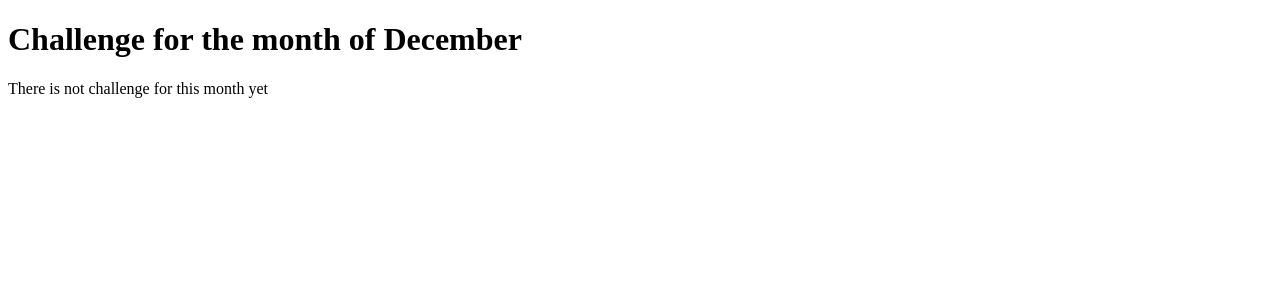
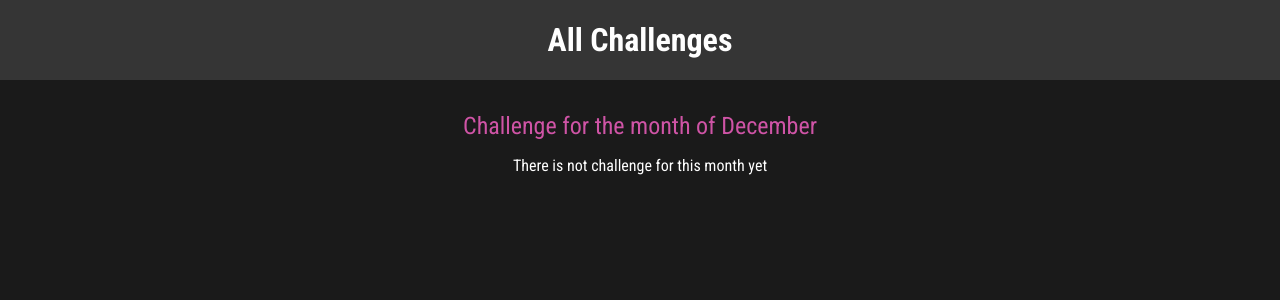
Before and after one commit to UtopicUnicorn995/Django_notes, a Django app: page /challenges/december in a window 1280 px wide. Shown: the top 300 px of the page. Run offline with Django 5.2, Linux system fonts and the light colour scheme.

Commit message:
django-notes: added static files and includes

```diff
--- /dev/null
+++ b/monthly_challenges/challenges/static/challenges/challenge.css
@@ -0,0 +1,22 @@
+h1,
+h2 {
+  text-align: center;
+  color: white;
+}
+
+h1 {
+  font-size: 1.5rem;
+  margin: 2rem 0 1rem 0;
+  font-weight: normal;
+  color: #cf54a6;
+}
+
+h2 {
+  font-size: 3rem;
+  font-weight: bold;
+}
+
+.fallback {
+  text-align: center;
+  color: white;
+}
--- /dev/null
+++ b/monthly_challenges/challenges/static/challenges/header.css
@@ -0,0 +1,25 @@
+header {
+    width: 100%;
+    height: 5rem;
+    background-color: #353535;
+  }
+
+  header nav {
+    width: 100%;
+    height: 100%;
+    display: flex;
+    justify-content: center;
+    align-items: center;
+  }
+
+  header nav a {
+    color: white;
+    font-size: 2rem;
+    font-weight: bold;
+    text-decoration: none;
+  }
+
+  header nav a:hover,
+  header nav a:active {
+    color: #cf54a6;
+  }
--- a/monthly_challenges/challenges/templates/challenges/challenge.html
+++ b/monthly_challenges/challenges/templates/challenges/challenge.html
@@ -1,13 +1,20 @@
 {% extends "base.html" %}
+{% load static %}
 
 {% block page_title %}
     Month of {{ month|title }} Challenge
 {% endblock  %}
 
+
+{% block css_files %}
+    <link rel="stylesheet" href="{% static "challenges/challenge.css" %}">
+{% endblock css_files %}
+
 {% block content %}
+{%include "challenges/includes/header.html"%}
     <h1>Challenge for the month of {{ month|title }}</h1>
     {% if text is None %}
-        <p>There is not challenge for this month yet</p>
+        <p class="fallback">There is not challenge for this month yet</p>
     {% else %}
     <h2>{{ text }}</h2>
     {% endif %}
--- /dev/null
+++ b/monthly_challenges/challenges/templates/challenges/includes/header.html
@@ -0,0 +1,5 @@
+<header>
+    <nav>
+        <a href="{% url 'index'%}">All Challenges</a>
+    </nav>
+</header>
--- a/monthly_challenges/challenges/urls.py
+++ b/monthly_challenges/challenges/urls.py
@@ -16,7 +16,7 @@ urlpatterns = [
     # path("november", views.november),
     # path("december", views.december),
 # DYNAMIC URL
-    path("", views.index, name="month-challenge"),
+    path("", views.index, name="index"),
     path("<int:month>", views.monthly_challenge_by_number),
     path("<str:month>", views.monthly_challenge, name="month-challenge"),
     # path("<str:month>", views.monthly_challenges) this means you have a strictly string argument -> int: number
--- a/monthly_challenges/challenges/views.py
+++ b/monthly_challenges/challenges/views.py
@@ -1,7 +1,7 @@
 from django.shortcuts import render
-from django.http import HttpResponse, HttpResponseNotFound, HttpResponseRedirect
+from django.http import HttpResponse, HttpResponseNotFound, HttpResponseRedirect, Http404
 from django.urls import reverse
-# from django.template.loader import render_to_string
+from django.template.loader import render_to_string
 
 # Create your views here.
 
@@ -125,4 +125,12 @@ def monthly_challenge(request, month):
             "month": month
         })
     except:
-        return HttpResponseNotFound("<h1>This is not a valid Date</h1>")
+        # response_data = render_to_string("404.html")
+        # # We dont have to specify the location unlike the challenges, because it is already in the root folder
+        # We could not use the render shortcut because it always renders a success response
+        # HttpResponseNotFound gives an 404 response which render shortcut could not use
+        # return HttpResponseNotFound(response_data)
+         raise Http404()
+        # Http404 will look for a 404.html folder in the root directory -> should be named 404.html
+        # Would not show 404 page in the development setup
+        # Once in the production, in settings.py change DEBUG = False to see this work
--- a/monthly_challenges/monthly_challenges/settings.py
+++ b/monthly_challenges/monthly_challenges/settings.py
@@ -120,6 +120,12 @@ USE_TZ = True
 # https://docs.djangoproject.com/en/5.0/howto/static-files/
 
 STATIC_URL = 'static/'
+#tells django under which url it should serve those static assets
+
+STATICFILES_DIRS = [
+    BASE_DIR / "static"
+]
+#tells django to automatically look for a static base folder
 
 # Default primary key field type
 # https://docs.djangoproject.com/en/5.0/ref/settings/#default-auto-field
--- /dev/null
+++ b/monthly_challenges/static/styles.css
@@ -0,0 +1,10 @@
+@import url('https://fonts.googleapis.com/css2?family=Roboto+Condensed:ital,wght@0,100..900;1,100..900&display=swap');
+
+html{
+    font-family: "Roboto Condensed", sans-serif;
+}
+
+body {
+    margin: 0;
+    background-color: #1a1a1a;
+  }
--- a/monthly_challenges/templates/base.html
+++ b/monthly_challenges/templates/base.html
@@ -1,3 +1,5 @@
+{% load static %}
+
 <!DOCTYPE html>
 <html lang="en">
 <head>
@@ -5,6 +7,9 @@
     <meta name="viewport" content="width=device-width, initial-scale=1.0">
     <title>{% block page_title %}My Challenges{% endblock %}</title> <!-- Built in tag -> lets us define a block which we can inject content into -->
     {% comment %} My Challenges is just a default or fallblock if nothing is found {% endcomment %}
+    {% block css_files %}{% endblock css_files %}
+    <link rel='stylesheet' href="{% static "styles.css" %}">
+    <link rel='stylesheet' href="{% static "challenges/header.css" %}">
 </head>
 <body>
     {% block content %}{% endblock  %}
```
Also changed, not shown: monthly_challenges/challenges/static/challenges/challenges.css (added, +37 -0 lines), monthly_challenges/challenges/templates/challenges/index.html (+10 -0 lines), monthly_challenges/templates/404.html (added, +10 -0 lines).
